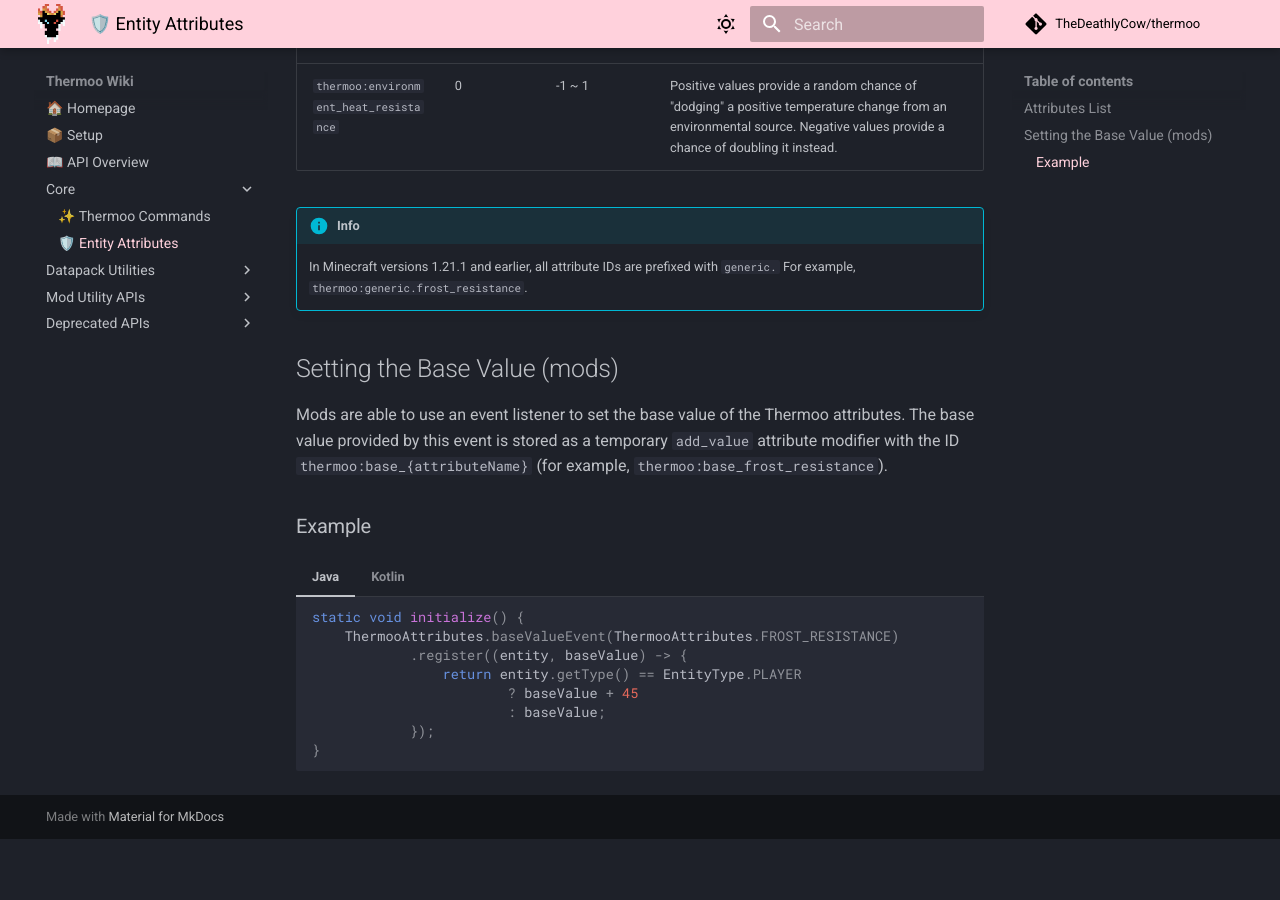
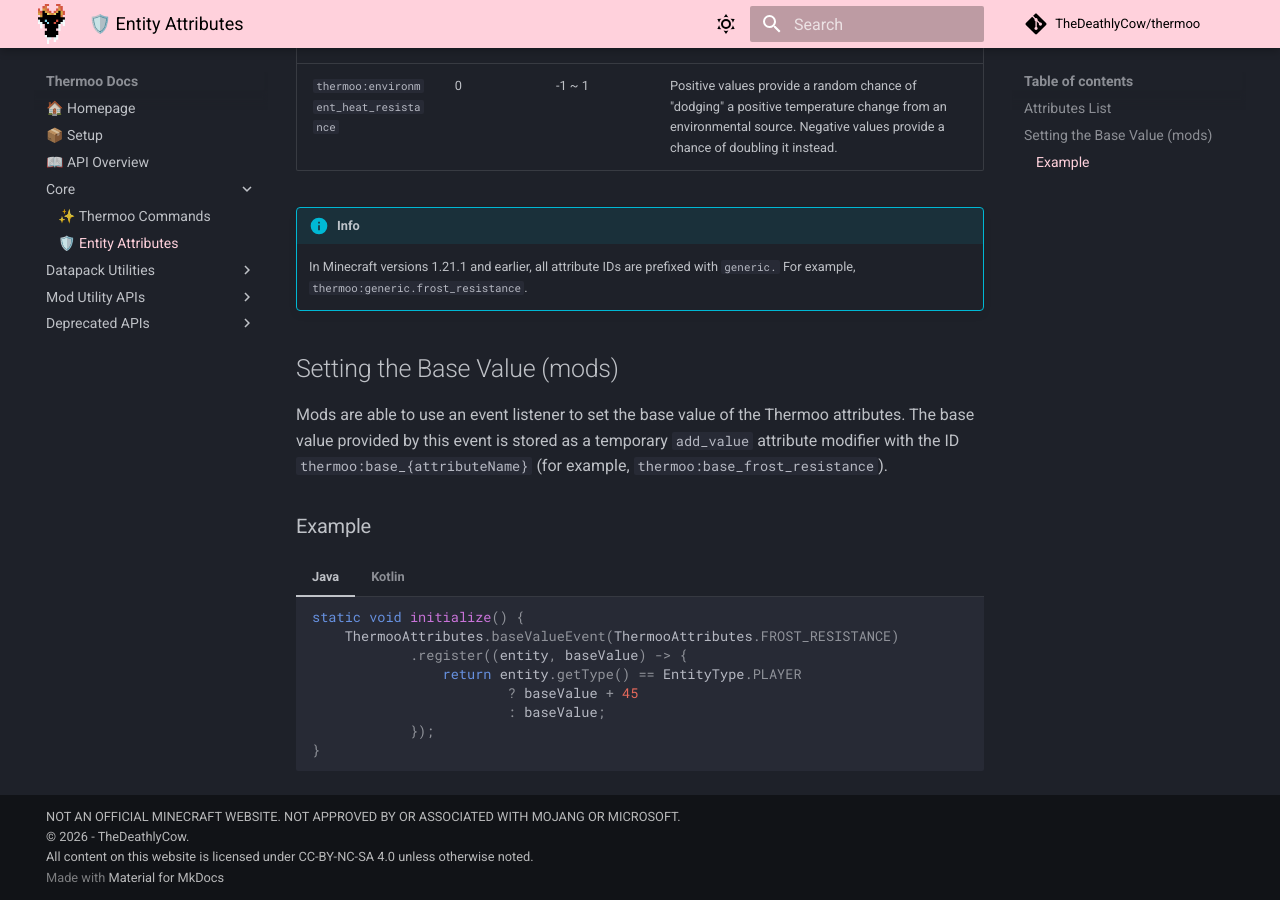
Before and after one commit to TheDeathlyCow/thermoo-docs, an MkDocs documentation site: the page built from docs/entity_attributes.md, in a window 1280 px wide and 900 px high, scrolled down 807 px. Built offline with MkDocs 1.6.1 and Material for MkDocs 9.7.7, drawn with Linux system fonts in a browser that asks for light colours; comment, search, counter and statistics services are not loaded; before the commit the page ends 1646 px from its top, so only the background shows below that.

Commit message:
switch license to CC BY NC SA

```diff
--- a/mkdocs.yml
+++ b/mkdocs.yml
@@ -1,4 +1,4 @@
-site_name: Thermoo Wiki
+site_name: Thermoo Docs
 
 repo_url: https://github.com/TheDeathlyCow/thermoo
 repo_name: TheDeathlyCow/thermoo
@@ -23,6 +23,14 @@ theme:
       toggle:
         icon: material/weather-night
         name: Switch to dark mode
+
+copyright: >
+  NOT AN OFFICIAL MINECRAFT WEBSITE. NOT APPROVED BY OR ASSOCIATED WITH MOJANG OR MICROSOFT.
+  <br/>
+  © 2026 - TheDeathlyCow.
+  <br/>
+  All content on this website is licensed under <a href="https://github.com/TheDeathlyCow/thermoo-docs/blob/main/LICENSE"> CC-BY-NC-SA 4.0</a> unless otherwise noted.
+
 
 extra_css:
   - assets/styles.css
```
Also changed, not shown: docs/index.md (+1 -1 lines), 1 other file.
